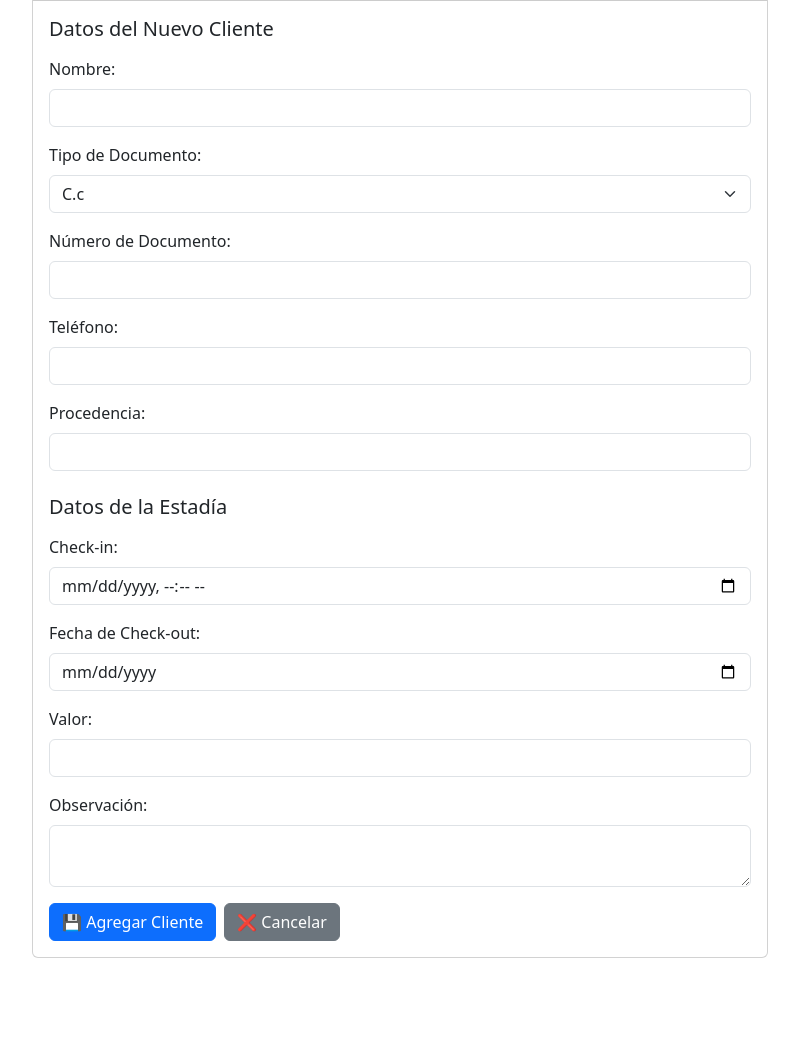
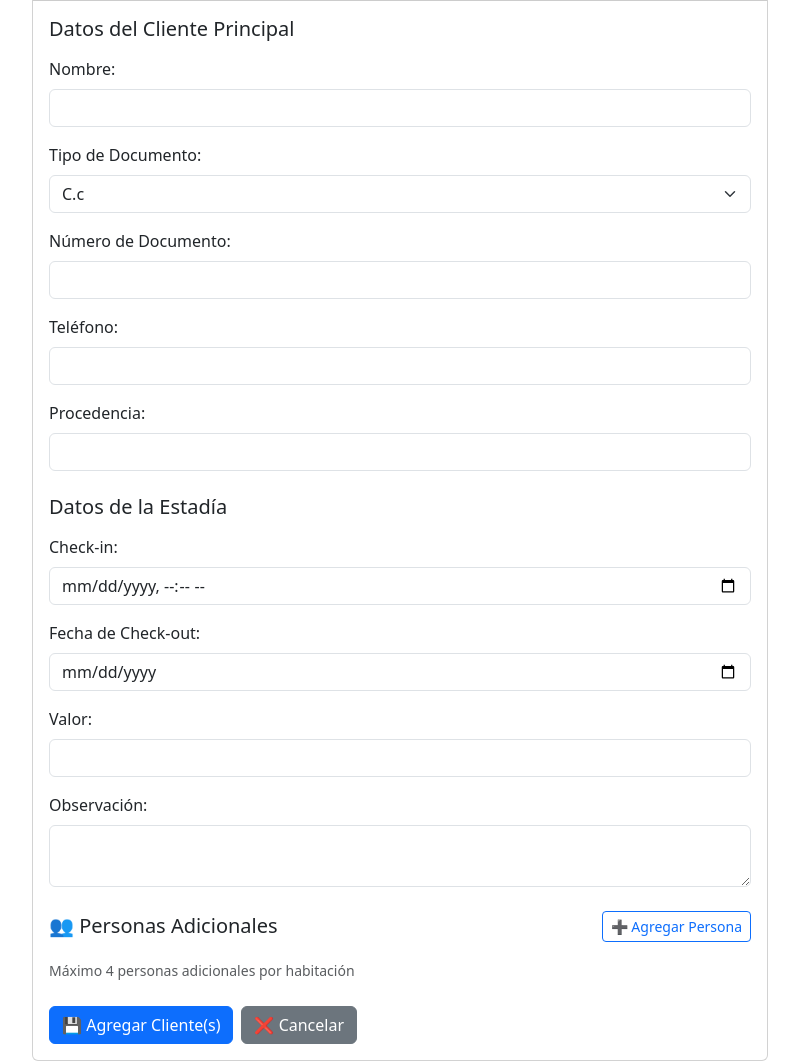
Before and after one commit to tommyXD777/hotel, a Flask app: template templates/agregar_cliente.html in a window 1280 px wide. Shown: the part 131-1192 px from the top of the page, without its empty margins (240-1039 px from the left). Before the commit the page ends 1089 px from the top, so only its background shows below. Run offline with Flask 3, Linux system fonts and the light colour scheme; the template is opened without the code that fills it, so the values that code supplies are empty; a user stored in the database is signed in; some libraries are stand-ins or nearby versions.

Commit message:
campo de cliente

```diff
--- a/app.py
+++ b/app.py
@@ -197,12 +197,7 @@ def index():
             room_id, numero, descripcion, estado = h
 
             # Obtener datos de clientes para la habitación
-            cur.execute("""
-                SELECT nombre, telefono, observacion, check_out, id
-                FROM clientes
-                WHERE habitacion_id = %s AND (check_out IS NULL OR check_out > NOW())
-                ORDER BY check_in DESC
-            """, (room_id,))
+            cur.execute("""SELECT nombre, telefono, observacion, check_out, id FROM clientes WHERE habitacion_id = %s AND (check_out IS NULL OR check_out > NOW()) ORDER BY check_in DESC""", (room_id,))
             clientes = cur.fetchall()
 
             inquilino_principal = clientes[0][0] if clientes else None
@@ -380,6 +375,8 @@ def agregar_cliente_habitacion(habitacion_id):
 def guardar_nuevo_cliente():
     try:
         habitacion_id = int(request.form['habitacion_id'])
+
+        # Datos del cliente principal
         nombre = request.form['nombre']
         tipo_doc = request.form['tipo_doc']
         numero_doc = request.form['numero_doc']
@@ -394,27 +391,54 @@ def guardar_nuevo_cliente():
         check_out_dt = datetime.strptime(check_out_fecha, "%Y-%m-%d")
         check_out_dt = datetime(check_out_dt.year, check_out_dt.month, check_out_dt.day, 13, 0)
 
+        personas_adicionales = []
+        for key in request.form.keys():
+            if key.startswith('persona_') and key.endswith('_nombre'):
+                # Extraer el número de persona
+                numero_persona = key.split('_')[1]
+                nombre_adicional = request.form[key]
+                cedula_adicional = request.form.get(f'persona_{numero_persona}_cedula', '')
+                telefono_adicional = request.form.get(f'persona_{numero_persona}_telefono', '')
+
+                personas_adicionales.append({
+                    'nombre': nombre_adicional,
+                    'cedula': cedula_adicional,
+                    'telefono': telefono_adicional
+                })
+
         conn = get_db_connection()
         if not conn:
             flash('Error de conexión a la base de datos.', 'error')
             return redirect(url_for('index'))
 
         cur = conn.cursor()
-        # Verificar el número de clientes actuales
+
         cur.execute("""SELECT COUNT(*) FROM clientes WHERE habitacion_id = %s AND (check_out IS NULL OR check_out > NOW())""", (habitacion_id,))
         clientes_actuales = cur.fetchone()[0]
 
-        if clientes_actuales >= 4:
-            flash('La habitación ha alcanzado el límite máximo de 4 clientes.', 'error')
-            return redirect(url_for('index'))
+        total_nuevos_clientes = 1 + len(personas_adicionales)  # Cliente principal + adicionales
 
+        if clientes_actuales + total_nuevos_clientes > 4:
+            flash(f'No se pueden agregar {total_nuevos_clientes} clientes. La habitación solo puede tener máximo 4 personas y actualmente tiene {clientes_actuales}.', 'error')
+            return redirect(url_for('agregar_cliente_habitacion', habitacion_id=habitacion_id))
+
+        # Insertar cliente principal
         cur.execute("""INSERT INTO clientes (hora_ingreso, nombre, tipo_doc, numero_doc, telefono, procedencia, check_in, check_out, valor, observacion, habitacion_id) VALUES (%s, %s, %s, %s, %s, %s, %s, %s, %s, %s, %s)""", (check_in_dt.time(), nombre, tipo_doc, numero_doc, telefono, procedencia, check_in_dt, check_out_dt, valor, observacion, habitacion_id))
+
+        for persona in personas_adicionales:
+            cur.execute("""INSERT INTO clientes (hora_ingreso, nombre, tipo_doc, numero_doc, telefono, procedencia, check_in, check_out, valor, observacion, habitacion_id) VALUES (%s, %s, %s, %s, %s, %s, %s, %s, %s, %s, %s)""", (check_in_dt.time(), persona['nombre'], 'C.c', persona['cedula'], persona['telefono'], procedencia, check_in_dt, check_out_dt, 0, f'Acompañante de {nombre}', habitacion_id))
 
         # Cambiar estado a ocupada
         cur.execute("""UPDATE habitaciones SET estado = 'ocupada' WHERE id = %s""", (habitacion_id,))
 
         conn.commit()
-        flash('Nuevo cliente agregado exitosamente a la habitación.')
+
+        total_registrados = 1 + len(personas_adicionales)
+        if len(personas_adicionales) > 0:
+            flash(f'Cliente principal y {len(personas_adicionales)} persona(s) adicional(es) registrados exitosamente. Total: {total_registrados} personas.', 'success')
+        else:
+            flash('Cliente registrado exitosamente.', 'success')
+
         return redirect(url_for('index'))
 
     except pymysql.MySQLError as e:
--- a/templates/agregar_cliente.html
+++ b/templates/agregar_cliente.html
@@ -5,6 +5,20 @@
     <meta name="viewport" content="width=device-width, initial-scale=1.0">
     <title>Agregar Cliente - Sistema Hotelero</title>
     <link href="https://cdn.jsdelivr.net/npm/bootstrap@5.3.0/dist/css/bootstrap.min.css" rel="stylesheet">
+    <style>
+        .persona-adicional {
+            border: 2px solid #e9ecef;
+            border-radius: 8px;
+            padding: 15px;
+            margin-bottom: 15px;
+            background-color: #f8f9fa;
+        }
+        .persona-adicional h6 {
+            color: #495057;
+            border-bottom: 1px solid #dee2e6;
+            padding-bottom: 5px;
+        }
+    </style>
 </head>
 <body>
     <div class="container mt-5">
@@ -19,7 +33,7 @@
                         <form action="{{ url_for('guardar_nuevo_cliente') }}" method="POST">
                             <input type="hidden" name="habitacion_id" value="{{ habitacion_id }}">
 
-                            <h5 class="mb-3">Datos del Nuevo Cliente</h5>
+                            <h5 class="mb-3">Datos del Cliente Principal</h5>
 
                             <div class="mb-3">
                                 <label for="nombre" class="form-label">Nombre:</label>
@@ -75,8 +89,24 @@
                                 <textarea class="form-control" id="observacion" name="observacion">{{ datos_referencia[3] if datos_referencia else '' }}</textarea>
                             </div>
 
-                            <div class="d-flex gap-2">
-                                <button type="submit" class="btn btn-primary">💾 Agregar Cliente</button>
+                            <!-- Sección para personas adicionales -->
+                            <div class="mt-4">
+                                <div class="d-flex justify-content-between align-items-center mb-3">
+                                    <h5 class="mb-0">👥 Personas Adicionales</h5>
+                                    <button type="button" class="btn btn-outline-primary btn-sm" id="agregarPersona">
+                                        ➕ Agregar Persona
+                                    </button>
+                                </div>
+
+                                <div id="personasAdicionales">
+                                    <!-- Las personas adicionales se agregarán aquí dinámicamente -->
+                                </div>
+
+                                <small class="text-muted">Máximo 4 personas adicionales por habitación</small>
+                            </div>
+
+                            <div class="d-flex gap-2 mt-4">
+                                <button type="submit" class="btn btn-primary">💾 Agregar Cliente(s)</button>
                                 <a href="{{ url_for('index') }}" class="btn btn-secondary">❌ Cancelar</a>
                             </div>
                         </form>
@@ -85,5 +115,67 @@
             </div>
         </div>
     </div>
+
+    <!-- JavaScript para manejar personas adicionales -->
+    <script>
+        let contadorPersonas = 0;
+        const maxPersonas = 4;
+
+        document.getElementById('agregarPersona').addEventListener('click', function() {
+            if (contadorPersonas < maxPersonas) {
+                contadorPersonas++;
+                const personaDiv = document.createElement('div');
+                personaDiv.className = 'persona-adicional';
+                personaDiv.id = `persona-${contadorPersonas}`;
+
+                personaDiv.innerHTML = `
+                    <div class="d-flex justify-content-between align-items-center mb-2">
+                        <h6 class="mb-0">Persona ${contadorPersonas}</h6>
+                        <button type="button" class="btn btn-outline-danger btn-sm" onclick="eliminarPersona(${contadorPersonas})">
+                            🗑️ Eliminar
+                        </button>
+                    </div>
+
+                    <div class="row">
+                        <div class="col-md-6 mb-2">
+                            <label class="form-label">Nombre:</label>
+                            <input type="text" class="form-control" name="persona_${contadorPersonas}_nombre" required>
+                        </div>
+                        <div class="col-md-6 mb-2">
+                            <label class="form-label">Cédula:</label>
+                            <input type="text" class="form-control" name="persona_${contadorPersonas}_cedula" required>
+                        </div>
+                        <div class="col-md-6 mb-2">
+                            <label class="form-label">Teléfono:</label>
+                            <input type="text" class="form-control" name="persona_${contadorPersonas}_telefono">
+                        </div>
+                    </div>
+                `;
+
+                document.getElementById('personasAdicionales').appendChild(personaDiv);
+
+                // Deshabilitar el botón si se alcanza el máximo
+                if (contadorPersonas >= maxPersonas) {
+                    document.getElementById('agregarPersona').disabled = true;
+                    document.getElementById('agregarPersona').textContent = 'Máximo alcanzado';
+                }
+            }
+        });
+
+        function eliminarPersona(numero) {
+            const personaDiv = document.getElementById(`persona-${numero}`);
+            if (personaDiv) {
+                personaDiv.remove();
+                contadorPersonas--;
+
+                // Rehabilitar el botón si no se ha alcanzado el máximo
+                const btnAgregar = document.getElementById('agregarPersona');
+                if (contadorPersonas < maxPersonas) {
+                    btnAgregar.disabled = false;
+                    btnAgregar.textContent = '➕ Agregar Persona';
+                }
+            }
+        }
+    </script>
 </body>
 </html>
```
Also changed, not shown: templates/index.html (line endings or trailing spaces).
